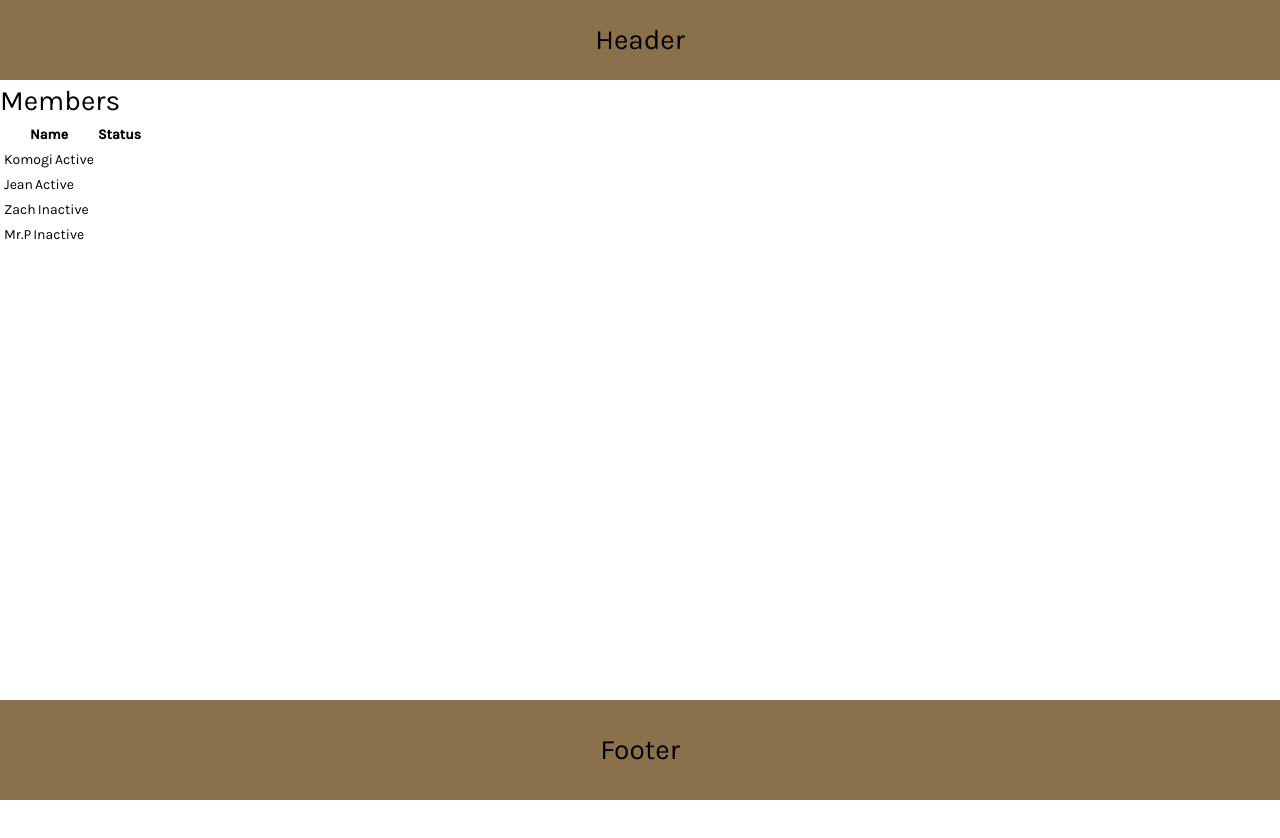
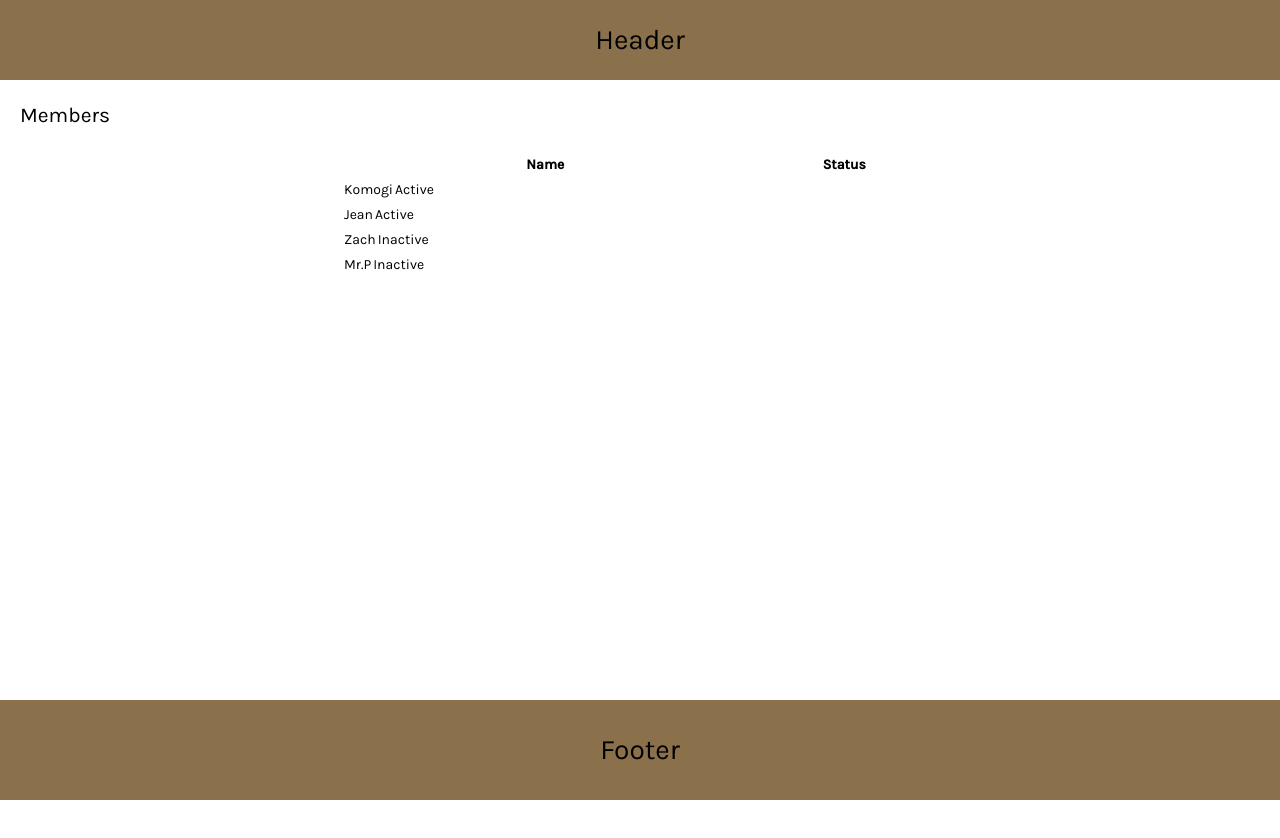
Before and after one commit to 1234tgk/rich-neighborhoods-0420, a React (Create React App) app in the folder client/: page /dashboard in a window 1280 px wide. Shown: the top 838 px of the page. Built offline with nearby package versions, Linux system fonts and the light colour scheme.

Commit message:
add members table

```diff
--- a/client/src/components/members/members.jsx
+++ b/client/src/components/members/members.jsx
@@ -7,8 +7,8 @@ const Members = ({memberData}) => {
 
   return (
     <div className={styles.members}>
-      <h1>Members</h1>
-      <table>
+      <h2 className={styles.title}>Members</h2>
+      <table className={styles.table}>
         <colgroup>
           <col />
           <col />
--- a/client/src/components/members/members.module.css
+++ b/client/src/components/members/members.module.css
@@ -1,4 +1,25 @@
 .members {
-  display: relative;
   height: 1000px;
 }
+
+.title {
+  padding: 20px;
+}
+
+.table {
+  width: 50%;
+  margin: 0 auto;
+  padding: 0px 20px;
+}
+
+.members colgroup:nth-child(1) {
+  width: 65%;
+}
+
+.members colgroup:nth-child(2) {
+  width: 35%;
+}
+
+.thead tr {
+  border-bottom: 1px solid var(--color-grey);
+}
```
